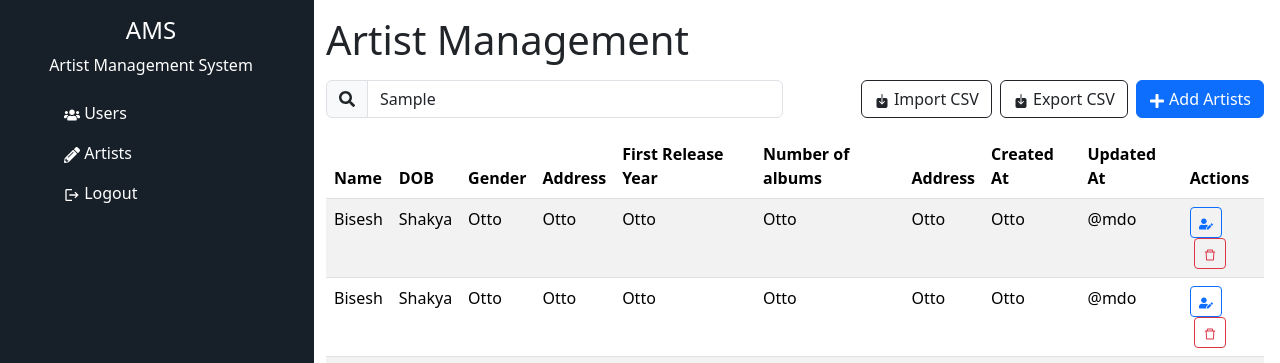
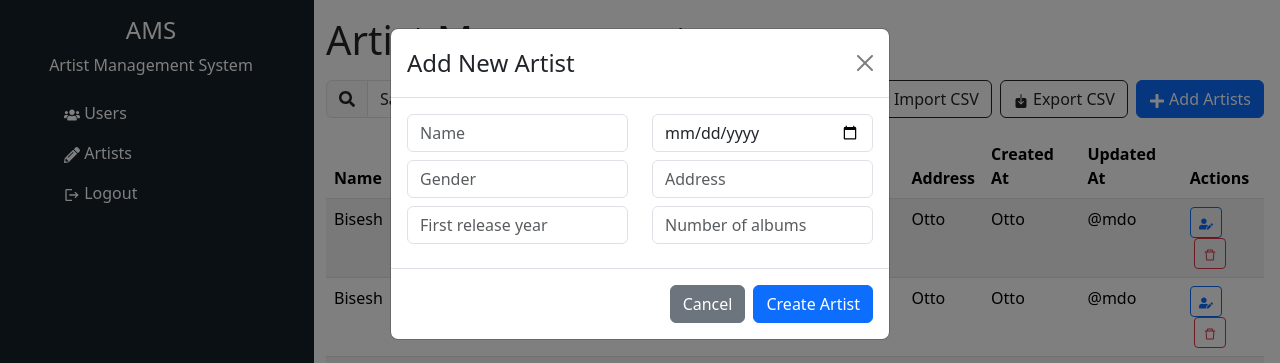
Before and after one commit to bisesh7/Artist-Management-System, a React (Create React App) app in the folder frontend/: page /artists in a window 1280 px wide. Both pictures are taken after typing "Sample" into the empty fields and a click on the button "Add Artists". Shown: the top 363 px of the page. Built offline with nearby package versions, Linux system fonts and the light colour scheme.

Commit message:
Feat: create artist modal

```diff
--- /dev/null
+++ b/frontend/src/Components/AddArtistModal.jsx
@@ -0,0 +1,170 @@
+import { Col, Form, Row } from "react-bootstrap";
+import Button from "react-bootstrap/Button";
+import Modal from "react-bootstrap/Modal";
+import { useFormik } from "formik";
+import * as Yup from "yup";
+
+function AddArtistModal({ show, handleClose }) {
+  const validationSchema = Yup.object({
+    name: Yup.string()
+      .min(1, "Name needs to be at least 1 character")
+      .required("Name is required."),
+    dateOfBirth: Yup.date().required("Date of birth is required"),
+    gender: Yup.string()
+      .oneOf(["m", "f", "o"], "Gender needs to be m, f or o.")
+      .required("Gender is required"),
+    address: Yup.string().required("Address is required"),
+    firstReleaseYear: Yup.number(),
+    noOfAlbumsReleased: Yup.number(),
+  });
+
+  const formik = useFormik({
+    initialValues: {
+      name: "",
+      dateOfBirth: "",
+      gender: "",
+      address: "",
+      firstReleaseYear: "",
+      noOfAlbumsReleased: "",
+    },
+    validationSchema,
+    onSubmit: (values, { resetForm }) => {
+      console.log(values);
+      resetForm();
+    },
+  });
+
+  return (
+    <>
+      <Modal show={show} onHide={handleClose}>
+        <Modal.Header closeButton>
+          <Modal.Title>Add New Artist</Modal.Title>
+        </Modal.Header>
+        <Form noValidate onSubmit={formik.handleSubmit}>
+          <Modal.Body>
+            <Row>
+              <Col>
+                <Form.Group className="mb-2">
+                  <Form.Control
+                    type="text"
+                    placeholder="Name"
+                    name="name"
+                    onChange={formik.handleChange}
+                    value={formik.values.name}
+                    onBlur={formik.handleBlur}
+                    isInvalid={formik.touched.name && formik.errors.name}
+                  />
+                  <Form.Control.Feedback type="invalid">
+                    {formik.errors.name}
+                  </Form.Control.Feedback>
+                </Form.Group>
+              </Col>
+              <Col>
+                <Form.Group className="mb-2">
+                  <Form.Control
+                    type="date"
+                    placeholder="Date of birth"
+                    name="dateOfBirth"
+                    onBlur={formik.handleBlur}
+                    onChange={formik.handleChange}
+                    value={formik.values.dateOfBirth}
+                    isInvalid={
+                      formik.touched.dateOfBirth && formik.errors.dateOfBirth
+                    }
+                  />
+                  <Form.Control.Feedback type="invalid">
+                    {formik.errors.dateOfBirth}
+                  </Form.Control.Feedback>
+                </Form.Group>
+              </Col>
+            </Row>
+            <Row>
+              <Col>
+                <Form.Group className="mb-2">
+                  <Form.Control
+                    type="text"
+                    placeholder="Gender"
+                    name="gender"
+                    onBlur={formik.handleBlur}
+                    onChange={formik.handleChange}
+                    value={formik.values.gender}
+                    isInvalid={formik.touched.gender && formik.errors.gender}
+                  />
+                  <Form.Control.Feedback type="invalid">
+                    {formik.errors.gender}
+                  </Form.Control.Feedback>
+                </Form.Group>
+              </Col>
+              <Col>
+                <Form.Group className="mb-2">
+                  <Form.Control
+                    type="text"
+                    placeholder="Address"
+                    name="address"
+                    onBlur={formik.handleBlur}
+                    onChange={formik.handleChange}
+                    value={formik.values.address}
+                    isInvalid={formik.touched.address && formik.errors.address}
+                  />
+                  <Form.Control.Feedback type="invalid">
+                    {formik.errors.address}
+                  </Form.Control.Feedback>
+                </Form.Group>
+              </Col>
+            </Row>
+            <Row>
+              <Col>
+                <Form.Group className="mb-2">
+                  <Form.Control
+                    type="text"
+                    placeholder="First release year"
+                    name="firstReleaseYear"
+                    onBlur={formik.handleBlur}
+                    onChange={formik.handleChange}
+                    value={formik.values.firstReleaseYear}
+                    isInvalid={
+                      formik.touched.firstReleaseYear &&
+                      formik.errors.firstReleaseYear
+                    }
+                  />
+                  <Form.Control.Feedback type="invalid">
+                    {formik.errors.firstReleaseYear}
+                  </Form.Control.Feedback>
+                </Form.Group>
+              </Col>
+              <Col>
+                <Form.Group className="mb-2">
+                  <Form.Control
+                    type="text"
+                    placeholder="Number of albums"
+                    name="noOfAlbumsReleased"
+                    onBlur={formik.handleBlur}
+                    onChange={formik.handleChange}
+                    value={formik.values.noOfAlbumsReleased}
+                    isInvalid={
+                      formik.touched.noOfAlbumsReleased &&
+                      formik.errors.noOfAlbumsReleased
+                    }
+                  />
+                  <Form.Control.Feedback type="invalid">
+                    {formik.errors.noOfAlbumsReleased}
+                  </Form.Control.Feedback>
+                </Form.Group>
+              </Col>
+            </Row>
+          </Modal.Body>
+          <Modal.Footer>
+            <Button variant="secondary" onClick={handleClose}>
+              Cancel
+            </Button>
+            <Button variant="primary" type="submit">
+              Create Artist
+            </Button>
+          </Modal.Footer>
+        </Form>
+      </Modal>
+    </>
+  );
+}
+
+export default AddArtistModal;
--- a/frontend/src/Components/ArtistsComponent.jsx
+++ b/frontend/src/Components/ArtistsComponent.jsx
@@ -2,8 +2,14 @@ import { Button, Col, Form, InputGroup, Row } from "react-bootstrap";
 import { FaPlus, FaSearch } from "react-icons/fa";
 import ArtistsTable from "./ArtistsTable";
 import { IoDownload } from "react-icons/io5";
+import { useState } from "react";
+import AddArtistModal from "./AddArtistModal";
 
 const ArtistsComponent = () => {
+  const [showAddArtistsModal, setShowAddArtistsModal] = useState(false);
+  const handleCloseAddArtistsModal = () => setShowAddArtistsModal(false);
+  const handleShowAddArtistsModal = () => setShowAddArtistsModal(true);
+
   return (
     <>
       <h1 className="my-3">Artist Management</h1>
@@ -30,9 +36,13 @@ const ArtistsComponent = () => {
               </Button>
             </div>
             <div>
-              <Button>
+              <Button onClick={handleShowAddArtistsModal}>
                 <FaPlus /> Add Artists{" "}
               </Button>
+              <AddArtistModal
+                show={showAddArtistsModal}
+                handleClose={handleCloseAddArtistsModal}
+              />
             </div>
           </Col>
         </Row>
```
